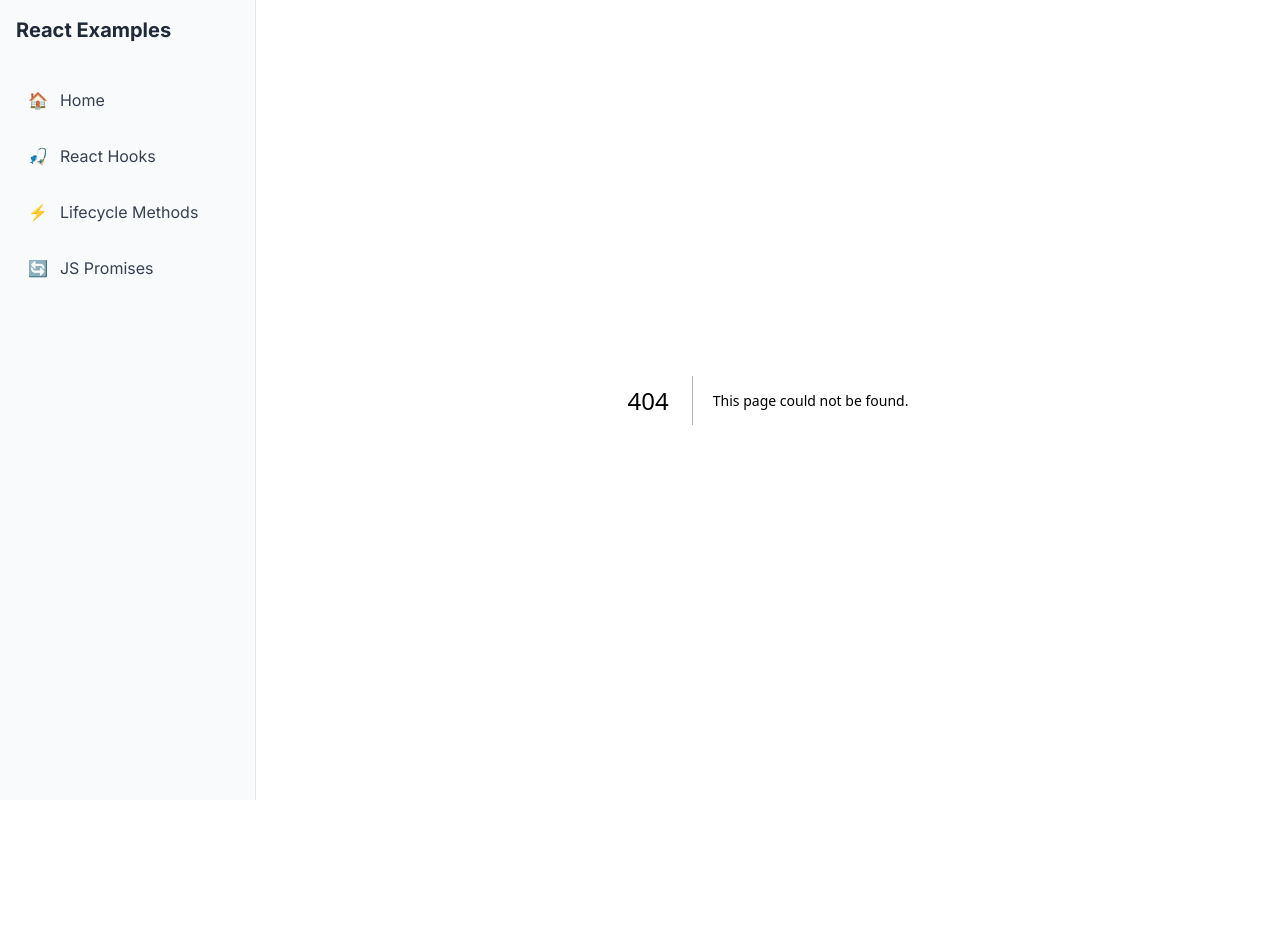
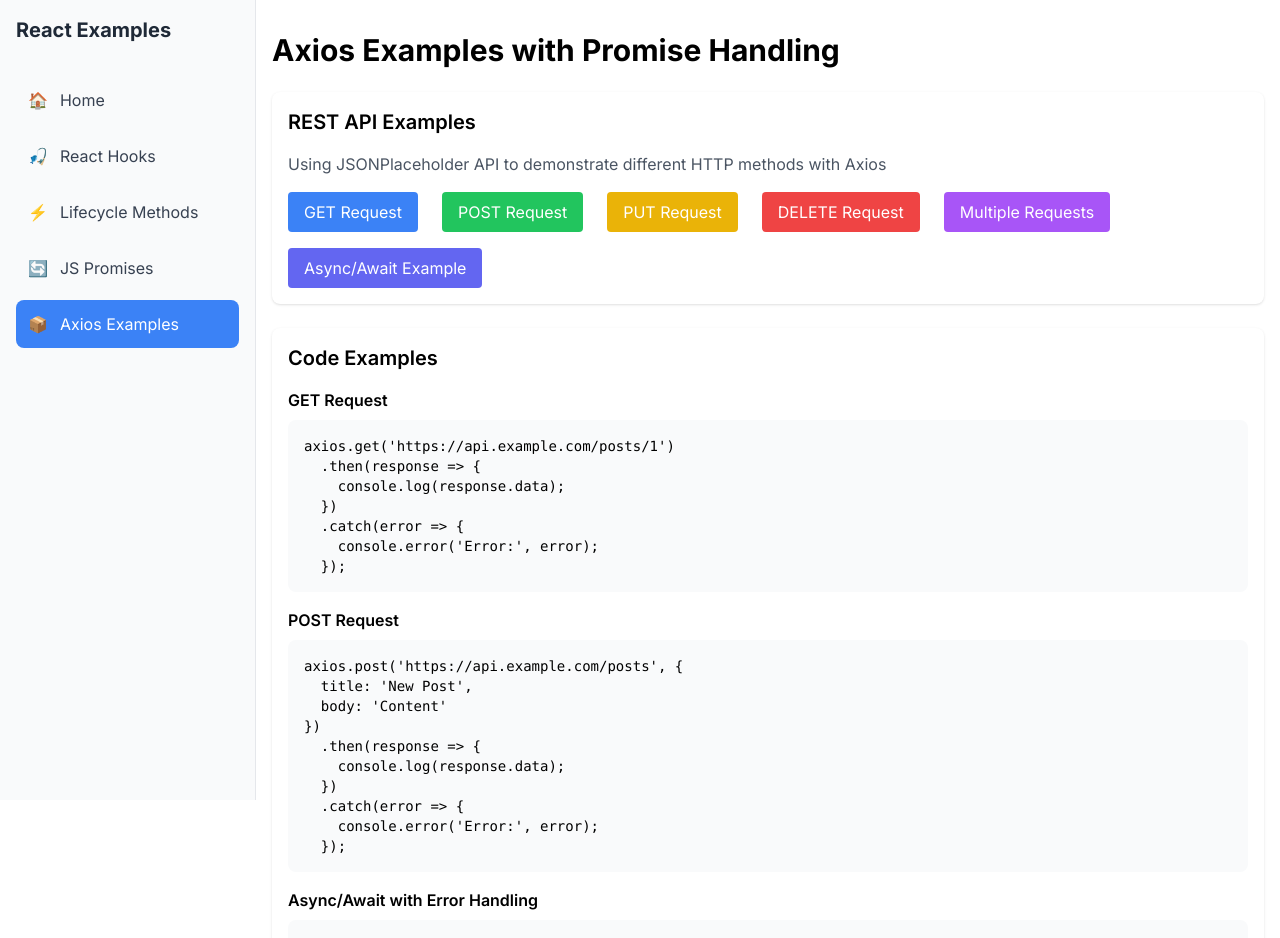
Before and after one commit to gsalunke/experimental, a Next.js app: page /axios-examples in a window 1280 px wide. Before the commit this address had no page. Shown: the top 938 px of the page. Before the commit the page ends 800 px from the top, so only its background shows below. Built offline with nearby package versions, Linux system fonts and the light colour scheme.

Commit message:
feat: Add Axios examples page with REST API demonstrations

```diff
--- /dev/null
+++ b/app/axios-examples/page.tsx
@@ -0,0 +1,272 @@
+"use client";
+
+import React, { useState } from 'react';
+import axios from 'axios';
+
+interface Post {
+  id?: number;
+  title: string;
+  body: string;
+  userId: number;
+}
+
+const AxiosExample = () => {
+  const [result, setResult] = useState<string>('');
+  const [loading, setLoading] = useState<boolean>(false);
+  const [error, setError] = useState<string | null>(null);
+
+  // Example 1: GET Request
+  const fetchPosts = () => {
+    setLoading(true);
+    setError(null);
+
+    axios.get('https://jsonplaceholder.typicode.com/posts/1')
+      .then(response => {
+        setResult(JSON.stringify(response.data, null, 2));
+      })
+      .catch(error => {
+        setError(error.message);
+      })
+      .finally(() => {
+        setLoading(false);
+      });
+  };
+
+  // Example 2: POST Request
+  const createPost = () => {
+    setLoading(true);
+    setError(null);
+
+    const newPost: Post = {
+      title: 'New Post Title',
+      body: 'This is the content of the new post',
+      userId: 1
+    };
+
+    axios.post('https://jsonplaceholder.typicode.com/posts', newPost)
+      .then(response => {
+        setResult(JSON.stringify(response.data, null, 2));
+      })
+      .catch(error => {
+        setError(error.message);
+      })
+      .finally(() => {
+        setLoading(false);
+      });
+  };
+
+  // Example 3: PUT Request
+  const updatePost = () => {
+    setLoading(true);
+    setError(null);
+
+    const updatedPost: Post = {
+      id: 1,
+      title: 'Updated Post Title',
+      body: 'This is the updated content of the post',
+      userId: 1
+    };
+
+    axios.put('https://jsonplaceholder.typicode.com/posts/1', updatedPost)
+      .then(response => {
+        setResult(JSON.stringify(response.data, null, 2));
+      })
+      .catch(error => {
+        setError(error.message);
+      })
+      .finally(() => {
+        setLoading(false);
+      });
+  };
+
+  // Example 4: DELETE Request
+  const deletePost = () => {
+    setLoading(true);
+    setError(null);
+
+    axios.delete('https://jsonplaceholder.typicode.com/posts/1')
+      .then(response => {
+        setResult('Post deleted successfully!\n' + JSON.stringify(response.data, null, 2));
+      })
+      .catch(error => {
+        setError(error.message);
+      })
+      .finally(() => {
+        setLoading(false);
+      });
+  };
+
+  // Example 5: Multiple Requests
+  const multipleRequests = () => {
+    setLoading(true);
+    setError(null);
+
+    Promise.all([
+      axios.get('https://jsonplaceholder.typicode.com/posts/1'),
+      axios.get('https://jsonplaceholder.typicode.com/posts/2'),
+      axios.get('https://jsonplaceholder.typicode.com/posts/3')
+    ])
+      .then(responses => {
+        const results = responses.map(response => response.data);
+        setResult(JSON.stringify(results, null, 2));
+      })
+      .catch(error => {
+        setError(error.message);
+      })
+      .finally(() => {
+        setLoading(false);
+      });
+  };
+
+  // Example 6: Async/Await with Error Handling
+  const asyncExample = async () => {
+    setLoading(true);
+    setError(null);
+
+    try {
+      const response = await axios.get('https://jsonplaceholder.typicode.com/posts/1');
+      const commentsResponse = await axios.get(`https://jsonplaceholder.typicode.com/posts/${response.data.id}/comments`);
+
+      const result = {
+        post: response.data,
+        comments: commentsResponse.data
+      };
+
+      setResult(JSON.stringify(result, null, 2));
+    } catch (error) {
+      setError(error instanceof Error ? error.message : 'An error occurred');
+    } finally {
+      setLoading(false);
+    }
+  };
+
+  return (
+    <div className="container mx-auto px-4 py-8">
+      <h1 className="text-3xl font-bold mb-6">Axios Examples with Promise Handling</h1>
+
+      <div className="grid gap-6">
+        <section className="p-4 bg-white rounded-lg shadow">
+          <h2 className="text-xl font-semibold mb-4">REST API Examples</h2>
+          <p className="text-gray-600 mb-4">
+            Using JSONPlaceholder API to demonstrate different HTTP methods with Axios
+          </p>
+          <div className="grid gap-4">
+            <div className="flex flex-wrap gap-4">
+              <button
+                onClick={fetchPosts}
+                className="bg-blue-500 text-white px-4 py-2 rounded hover:bg-blue-600"
+              >
+                GET Request
+              </button>
+
+              <button
+                onClick={createPost}
+                className="bg-green-500 text-white px-4 py-2 rounded hover:bg-green-600"
+              >
+                POST Request
+              </button>
+
+              <button
+                onClick={updatePost}
+                className="bg-yellow-500 text-white px-4 py-2 rounded hover:bg-yellow-600"
+              >
+                PUT Request
+              </button>
+
+              <button
+                onClick={deletePost}
+                className="bg-red-500 text-white px-4 py-2 rounded hover:bg-red-600"
+              >
+                DELETE Request
+              </button>
+
+              <button
+                onClick={multipleRequests}
+                className="bg-purple-500 text-white px-4 py-2 rounded hover:bg-purple-600"
+              >
+                Multiple Requests
+              </button>
+
+              <button
+                onClick={asyncExample}
+                className="bg-indigo-500 text-white px-4 py-2 rounded hover:bg-indigo-600"
+              >
+                Async/Await Example
+              </button>
+            </div>
+
+            {loading && (
+              <div className="text-blue-500">Loading...</div>
+            )}
+
+            {error && (
+              <div className="text-red-500 bg-red-50 p-4 rounded">
+                Error: {error}
+              </div>
+            )}
+
+            {result && (
+              <div className="bg-gray-50 p-4 rounded-lg">
+                <pre className="whitespace-pre-wrap overflow-auto max-h-[400px]">
+                  {result}
+                </pre>
+              </div>
+            )}
+          </div>
+        </section>
+
+        <section className="p-4 bg-white rounded-lg shadow">
+          <h2 className="text-xl font-semibold mb-4">Code Examples</h2>
+          <div className="grid gap-4">
+            <div>
+              <h3 className="font-semibold mb-2">GET Request</h3>
+              <pre className="bg-gray-50 p-4 rounded-lg text-sm">
+{`axios.get('https://api.example.com/posts/1')
+  .then(response => {
+    console.log(response.data);
+  })
+  .catch(error => {
+    console.error('Error:', error);
+  });`}
+              </pre>
+            </div>
+
+            <div>
+              <h3 className="font-semibold mb-2">POST Request</h3>
+              <pre className="bg-gray-50 p-4 rounded-lg text-sm">
+{`axios.post('https://api.example.com/posts', {
+  title: 'New Post',
+  body: 'Content'
+})
+  .then(response => {
+    console.log(response.data);
+  })
+  .catch(error => {
+    console.error('Error:', error);
+  });`}
+              </pre>
+            </div>
+
+            <div>
+              <h3 className="font-semibold mb-2">Async/Await with Error Handling</h3>
+              <pre className="bg-gray-50 p-4 rounded-lg text-sm">
+{`async function fetchData() {
+  try {
+    const response = await axios.get('https://api.example.com/posts/1');
+    const comments = await axios.get(\`/posts/\${response.data.id}/comments\`);
+    return { post: response.data, comments: comments.data };
+  } catch (error) {
+    console.error('Error:', error);
+    throw error;
+  }
+}`}
+              </pre>
+            </div>
+          </div>
+        </section>
+      </div>
+    </div>
+  );
+};
+
+export default AxiosExample;
--- a/app/components/navigation/Sidebar.tsx
+++ b/app/components/navigation/Sidebar.tsx
@@ -11,6 +11,7 @@
     { href: '/hooks', label: 'React Hooks', icon: '🎣' },
     { href: '/lifecycle', label: 'Lifecycle Methods', icon: '⚡' },
     { href: '/promises', label: 'JS Promises', icon: '🔄' },
+    { href: '/axios-examples', label: 'Axios Examples', icon: '📦' },
   ];
 
   return (
--- a/package.json
+++ b/package.json
@@ -9,6 +9,7 @@
     "lint": "next lint"
   },
   "dependencies": {
+    "axios": "^1.8.4",
     "next": "^15.2.4",
     "react": "^19.1.0",
     "react-dom": "^19.1.0",
```
Also changed, not shown: 1 other file (tests, documents, lock files or other folders).
